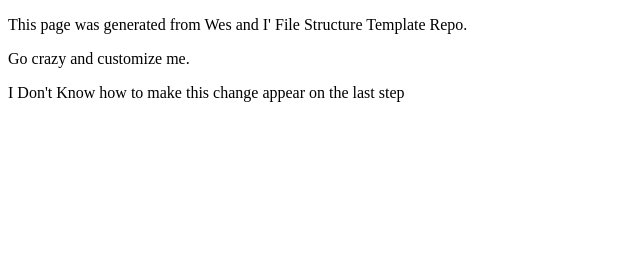
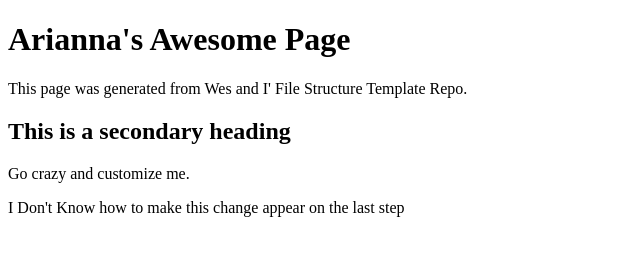
Before and after one commit to aeliasro/art101, a plain HTML site: page index.html in a window 1280 px wide. Shown: the whole page, without its empty margins (0-640 px from the left). Drawn offline with Linux system fonts and the light colour scheme.

Commit message:
Eddited Html

```diff
--- a/index.html
+++ b/index.html
@@ -6,8 +6,10 @@
 </head>
 <body>
 	<main>
+		<h1>Arianna's Awesome Page</h1>
 		<p>This page was generated from Wes and I' File Structure Template Repo.</p>
 
+		<h2>This is a secondary heading</h2>
 		<p>Go crazy and customize me.</p>
 		<p>I Don't Know how to make this change appear on the last step<p>
 	</main>
```
